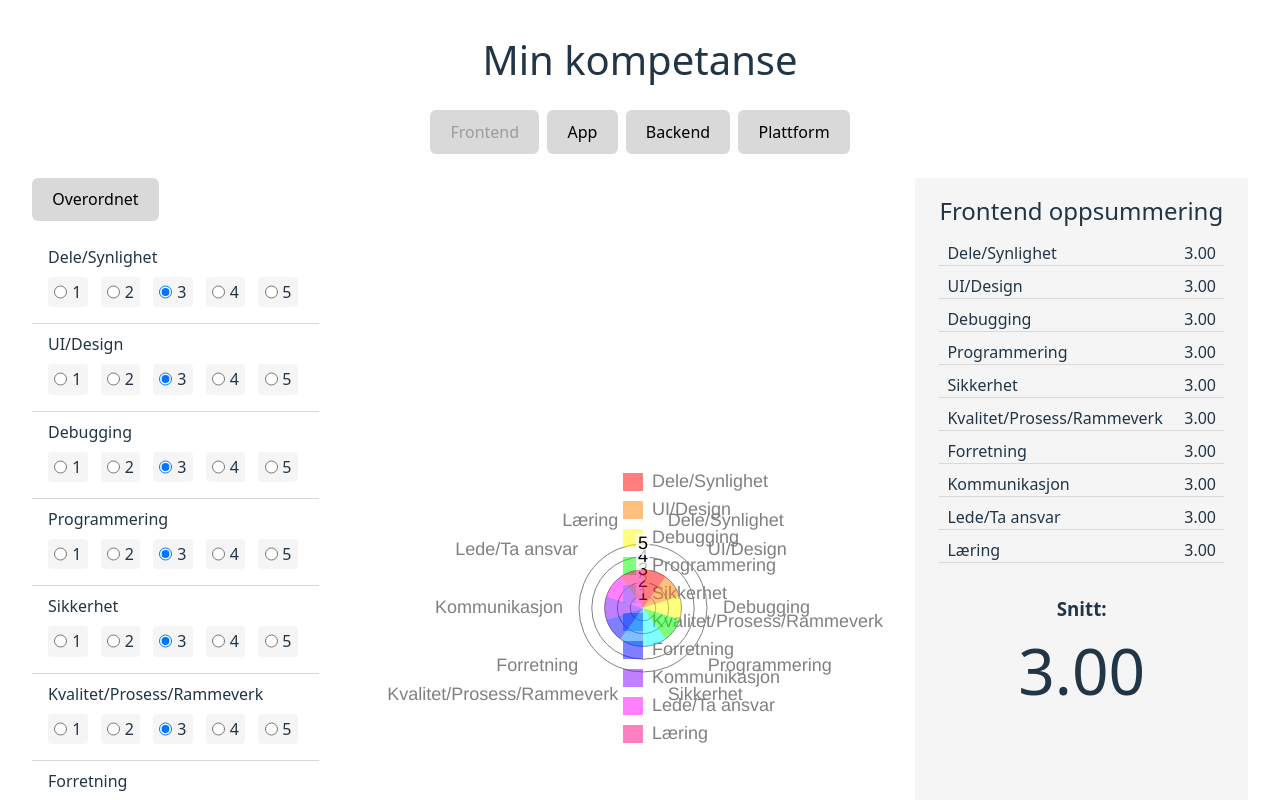
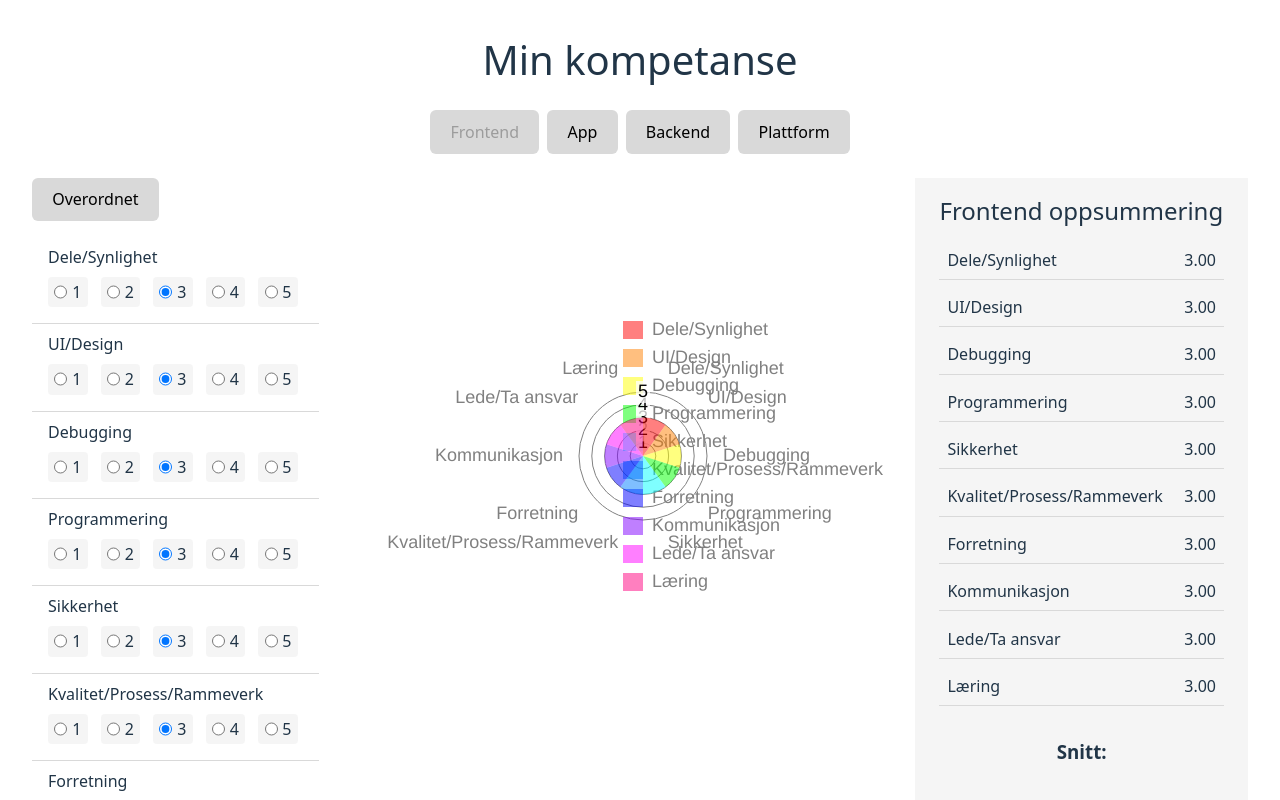
Before and after one commit to Igor-J86/experience-rating, a React (Vite) app: page / in a window 1280 px wide. Both pictures are taken after a click on the button "Frontend". Shown: the top 800 px of the page. Built offline with nearby package versions, Linux system fonts and the light colour scheme.

Commit message:
Add PDF print function

```diff
--- a/package.json
+++ b/package.json
@@ -11,6 +11,8 @@
   },
   "dependencies": {
     "chart.js": "^4.4.8",
+    "html2canvas": "^1.4.1",
+    "jspdf": "^3.0.1",
     "react": "^19.0.0",
     "react-chartjs-2": "^5.3.0",
     "react-dom": "^19.0.0"
--- a/src/components/Chart.tsx
+++ b/src/components/Chart.tsx
@@ -32,7 +32,7 @@ const Chart:React.FC<ChartProps> = ({ area, scores, isSuperior, isSuperiorTotal
 
   const config = {
     responsive: true,
-    maintainAspectRatio: false,
+    maintainAspectRatio: true,
     scales: {
       r: {
         grid: {
--- /dev/null
+++ b/src/components/PdfDocument.tsx
@@ -0,0 +1,36 @@
+import html2canvas from 'html2canvas';
+import jsPDF from 'jspdf';
+
+// Create Document Component
+const PdfDocument = async (area:string) => {
+  const element = document.body; // Or target a specific element like document.getElementById("app-container")
+  const topics = element.querySelector('.topics')
+  const summary = element.querySelector('.summary')
+  const canvasContainer = element.querySelector('.canvas')
+  const buttons = element.querySelectorAll('button')
+  const heading = element.querySelector('h1')
+  if(topics && summary && heading && canvasContainer) {
+    heading.setAttribute('style','display: none;')
+    topics.setAttribute('style','display: none;')
+    canvasContainer.setAttribute('style','margin: auto;')
+    summary.setAttribute('style','color: #333333;')
+    buttons.forEach((btn) => btn.setAttribute('style', 'display: none;'))
+  }
+
+  const canvas = await html2canvas(element, { scale: 2 }); // Higher scale for better quality
+  const imgData = canvas.toDataURL('image/png');
+
+  const pdf = new jsPDF('landscape', 'mm', 'a4'); // Set landscape mode
+  const width = pdf.internal.pageSize.getWidth();
+  const height = pdf.internal.pageSize.getHeight() - 40;
+
+  pdf.addImage(imgData, 'PNG', 0, 0, width, height); // Fit to page
+  pdf.save(`${area}_summary.pdf`);
+  heading?.removeAttribute('style');
+  topics?.removeAttribute('style');
+  summary?.removeAttribute('style');
+  canvasContainer?.removeAttribute('style');
+  buttons?.forEach((btn) => btn.removeAttribute('style'));
+};
+
+export default PdfDocument
--- a/src/components/Summary.tsx
+++ b/src/components/Summary.tsx
@@ -1,3 +1,4 @@
+import PdfDocument from "./PdfDocument"
 
 type SummaryProps = {
   selectedArea: string
@@ -21,7 +22,7 @@ const Summary = ({ scores, selectedArea }:SummaryProps) => {
       <div className="columns-grid">
         <dl className="columns-grid">
           {scores.map((topic) => (
-            <div className="flex gas" key={topic.name}>
+            <div className="flex gas align-ic" key={topic.name}>
               <dt>{topic.label}</dt> <dd>{topic.score.toFixed(2)}</dd>
             </div>
           ))}
@@ -29,9 +30,10 @@ const Summary = ({ scores, selectedArea }:SummaryProps) => {
       {!isNaN(scoreAverage) && scoreAverage &&
         <div className="average">
           <h3>Snitt:</h3>
-          <span>
+          <div>
             {scoreAverage.toFixed(2)}
-          </span>
+          </div>
+          <button onClick={() => PdfDocument(selectedArea)}>Last ned PDF</button>
         </div>
       }
       </div>
--- a/src/index.css
+++ b/src/index.css
@@ -111,11 +111,14 @@ fieldset {
   column-gap: 4rem;
   row-gap: 2rem;
   grid-template-columns: repeat(auto-fit, minmax(15rem, 1fr));
+  height: 100%;
 }
 
 .summary {
   background-color: var(--light-gray);
   padding: 1rem 1.5rem 1.8rem;
+  display: flex;
+  flex-direction: column;
   dl {
     row-gap: 0.5rem;
     > div {
@@ -126,9 +129,12 @@ fieldset {
     }
   }
   .average {
-    margin: auto;
+    display: flex;
+    align-items: center;
+    flex-direction: column;
+    gap: 1rem;
     text-align: center;
-    span {
+    div {
       font-size: 4rem;
     }
   }
@@ -146,9 +152,8 @@ fieldset {
   width: 100%;
   max-width: 100vw;
   canvas {
-    max-height: 860px;
-    width: 100%;
-    max-width: 76rem;
+    max-height: 800px;
+    max-width: 1200px;
   }
 }
 
@@ -222,20 +227,6 @@ fieldset {
   flex: 1 1 auto;
 }
 
-@media print {
-  body {
-    max-height: 800px;
-    overflow:hidden;
-  }
-  h1, .topics, .top-nav {
-    display: none;
-  }
-  canvas {
-    max-height: 410px;
-    max-width: 620px;
-  }
-  .summary {
-    width: 14rem;
-    height: 800px;
-  }
+.align-ic {
+  align-items: center;
 }
```
Also changed, not shown: 1 other file (tests, documents, lock files or other folders).
